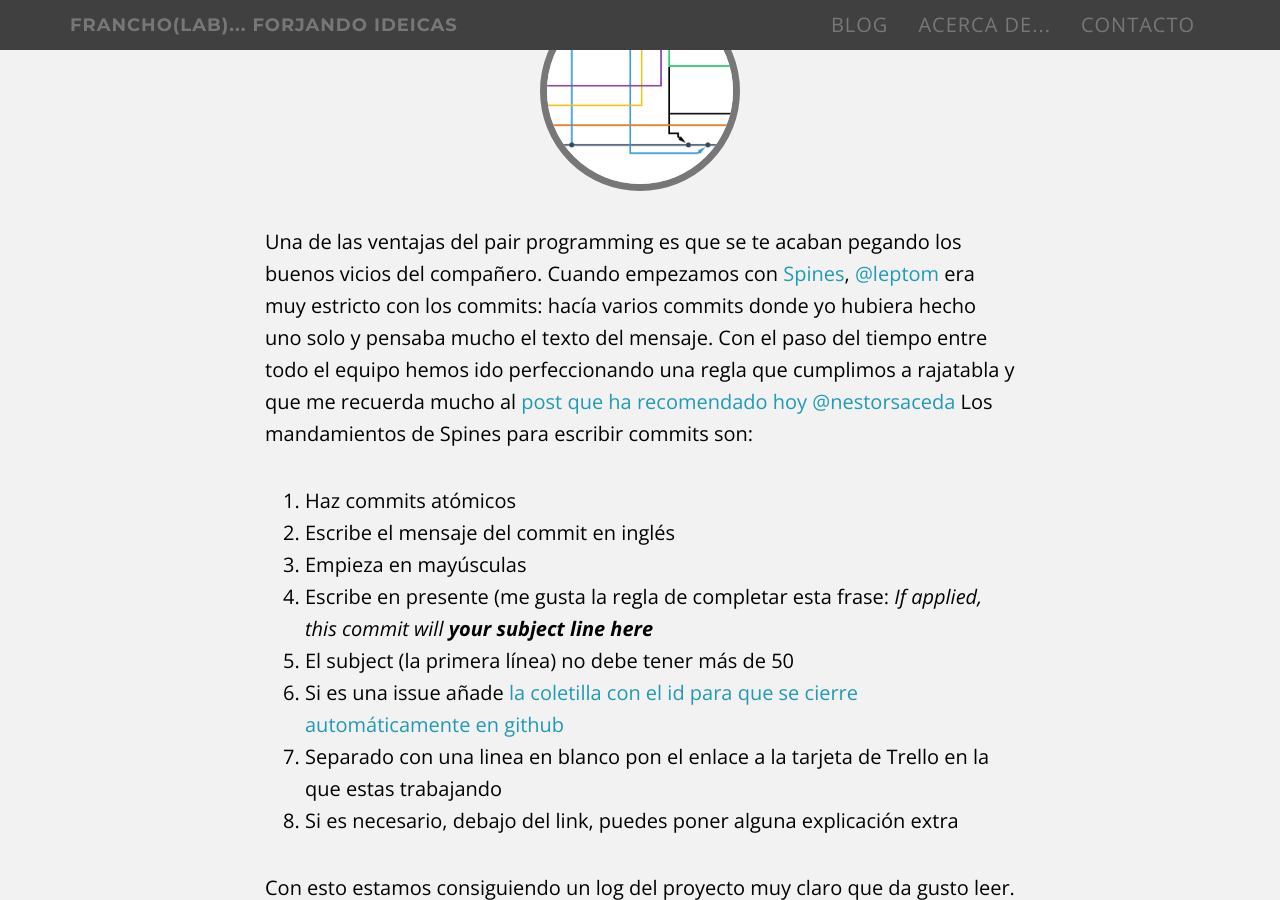
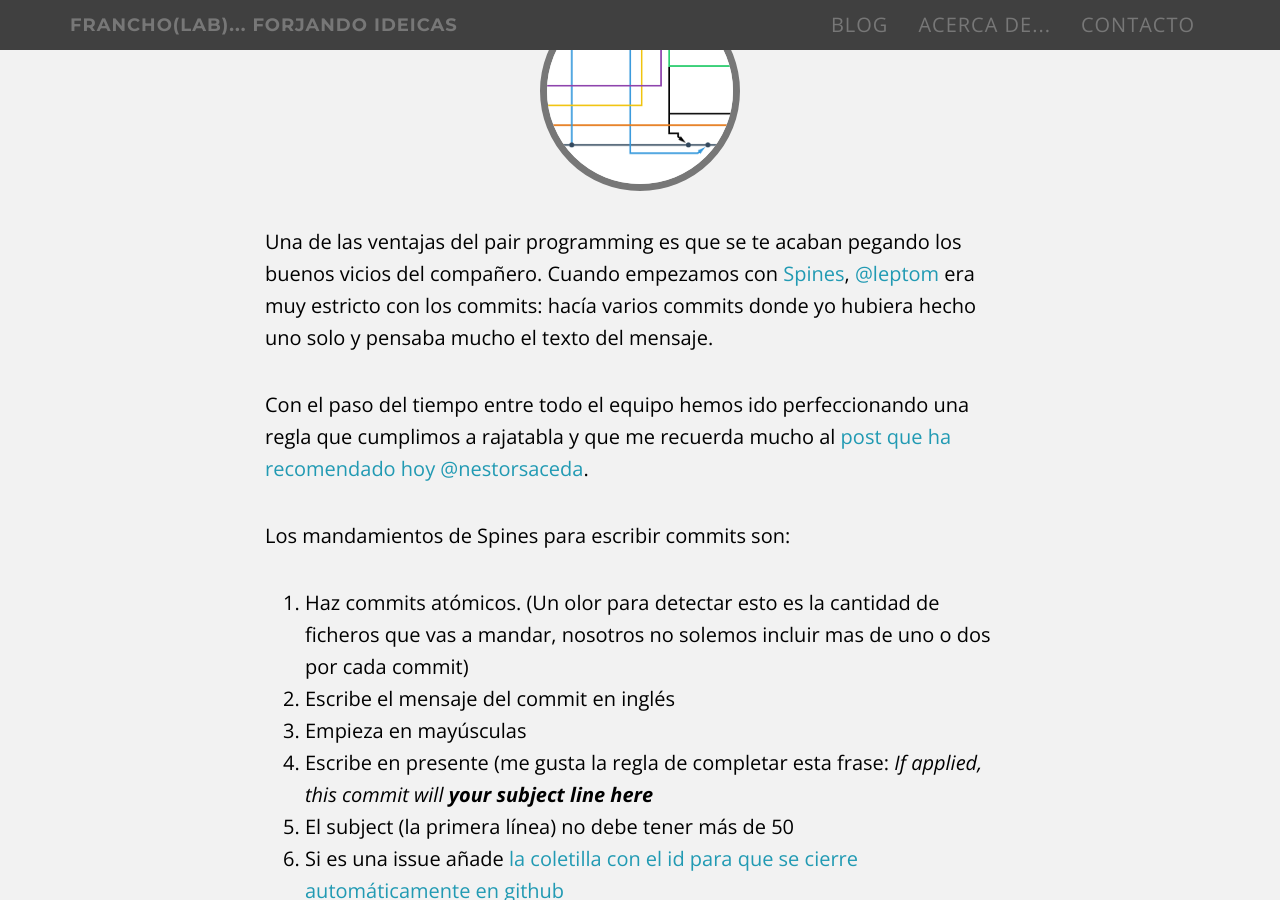
Before and after one commit to francho/francho.github.io, a Jekyll site: the page built from _posts/2015-09-24-escribiendo-buenos-mensajes-de-commit.md, in a window 1280 px wide and 900 px high, scrolled down 483 px. Built offline with Jekyll 4.4.1, drawn with Linux system fonts in a browser that asks for light colours; comment, search, counter and statistics services are not loaded.

Commit message:
Tweak post: 2015-09-24-escribiendo-buenos-mensajes-de-commit.md

```diff
--- a/_posts/2015-09-24-escribiendo-buenos-mensajes-de-commit.md
+++ b/_posts/2015-09-24-escribiendo-buenos-mensajes-de-commit.md
@@ -6,10 +6,12 @@ date:   2015-09-25 9:00
 ![github branches](/assets/branches.png)
 
 Una de las ventajas del pair programming es que se te acaban pegando los buenos vicios del compañero. Cuando empezamos con [Spines](http://spines.me), [@leptom](https://twitter.com/leptom) era muy estricto con los commits: hacía varios commits donde yo hubiera hecho uno solo y pensaba mucho el texto del mensaje.
-Con el paso del tiempo entre todo el equipo hemos ido perfeccionando una regla que cumplimos a rajatabla y que me recuerda mucho al [post que ha recomendado hoy @nestorsaceda](http://chris.beams.io/posts/git-commit/)
+
+Con el paso del tiempo entre todo el equipo hemos ido perfeccionando una regla que cumplimos a rajatabla y que me recuerda mucho al [post que ha recomendado hoy @nestorsaceda](http://chris.beams.io/posts/git-commit/).
+
 Los mandamientos de Spines para escribir commits son:
 
-1. Haz commits atómicos
+1. Haz commits atómicos. (Un olor para detectar esto es la cantidad de ficheros que vas a mandar, nosotros no solemos incluir mas de uno o dos por cada commit)
 2. Escribe el mensaje del commit en inglés
 3. Empieza en mayúsculas
 4. Escribe en presente (me gusta la regla de completar esta frase:
```
